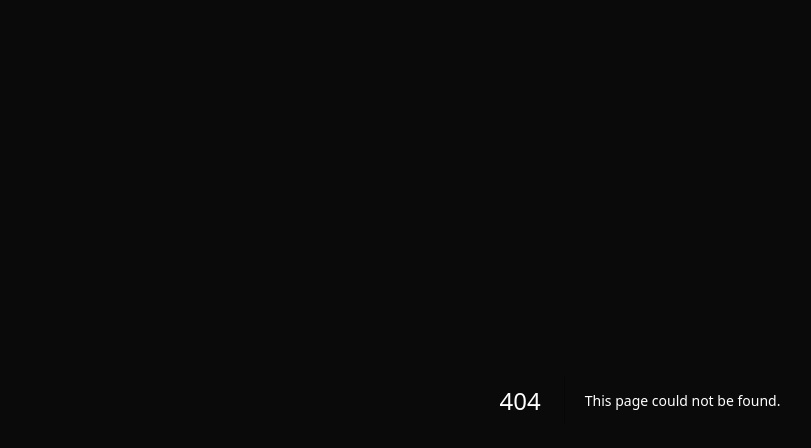
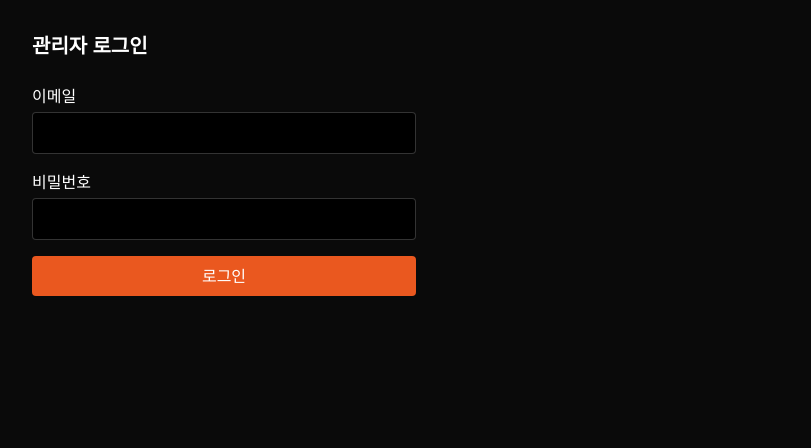
Before and after one commit to Hong9915/theplayplus-admin, a Next.js app: page /login in a window 1280 px wide. Before the commit this address had no page. Shown: the top 448 px of the page, without its empty margins (0-811 px from the left). Built offline with nearby package versions, Linux system fonts and the light colour scheme.

Commit message:
feat: add Supabase browser client and admin login page

```diff
--- /dev/null
+++ b/app/login/page.tsx
@@ -0,0 +1,10 @@
+import LoginForm from "@/components/auth/LoginForm";
+
+export default function LoginPage() {
+  return (
+    <main className="p-8">
+      <h1 className="text-xl font-bold mb-6">관리자 로그인</h1>
+      <LoginForm />
+    </main>
+  );
+}
--- /dev/null
+++ b/components/auth/LoginForm.tsx
@@ -0,0 +1,65 @@
+"use client";
+
+import { useState, type FormEvent } from "react";
+import { useRouter } from "next/navigation";
+import { getSupabaseBrowserClient } from "@/lib/supabase-browser";
+
+export default function LoginForm() {
+  const router = useRouter();
+  const [email, setEmail] = useState("");
+  const [password, setPassword] = useState("");
+  const [error, setError] = useState<string | null>(null);
+  const [submitting, setSubmitting] = useState(false);
+
+  async function handleSubmit(event: FormEvent) {
+    event.preventDefault();
+    setSubmitting(true);
+    setError(null);
+
+    const supabase = getSupabaseBrowserClient();
+    const { error: signInError } = await supabase.auth.signInWithPassword({ email, password });
+
+    setSubmitting(false);
+
+    if (signInError) {
+      setError("이메일 또는 비밀번호가 올바르지 않습니다.");
+      return;
+    }
+
+    router.push("/games");
+    router.refresh();
+  }
+
+  return (
+    <form onSubmit={handleSubmit} className="flex flex-col gap-4 max-w-sm">
+      <label className="flex flex-col gap-1">
+        <span>이메일</span>
+        <input
+          type="email"
+          value={email}
+          onChange={(e) => setEmail(e.target.value)}
+          required
+          className="bg-black border border-white/20 rounded px-3 py-2"
+        />
+      </label>
+      <label className="flex flex-col gap-1">
+        <span>비밀번호</span>
+        <input
+          type="password"
+          value={password}
+          onChange={(e) => setPassword(e.target.value)}
+          required
+          className="bg-black border border-white/20 rounded px-3 py-2"
+        />
+      </label>
+      {error && <p className="text-red-400 text-sm">{error}</p>}
+      <button
+        type="submit"
+        disabled={submitting}
+        className="bg-accent text-white rounded px-4 py-2 disabled:opacity-50"
+      >
+        로그인
+      </button>
+    </form>
+  );
+}
--- /dev/null
+++ b/lib/supabase-browser.ts
@@ -0,0 +1,15 @@
+import { createBrowserClient, type SupabaseClient } from "@supabase/ssr";
+
+let cachedClient: SupabaseClient | null = null;
+
+export function getSupabaseBrowserClient(): SupabaseClient {
+  if (cachedClient) {
+    return cachedClient;
+  }
+
+  cachedClient = createBrowserClient(
+    process.env.NEXT_PUBLIC_SUPABASE_URL!,
+    process.env.NEXT_PUBLIC_SUPABASE_ANON_KEY!
+  );
+  return cachedClient;
+}
```
Also changed, not shown: 1 other file (tests, documents, lock files or other folders).
